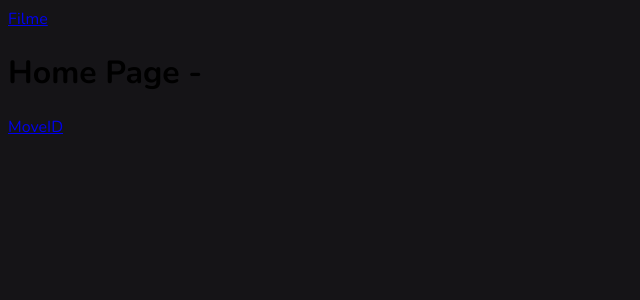
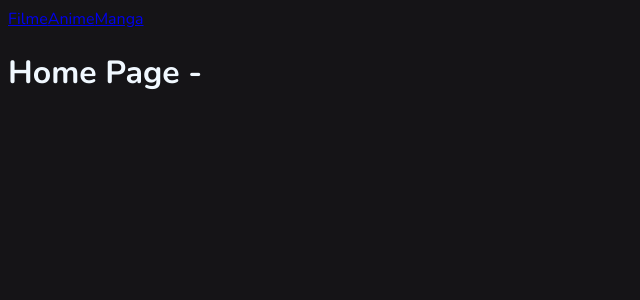
Before and after one commit to vitodent/lotus, a Vue app in the folder dinamic/: page /home/category in a window 1280 px wide. Shown: the top 300 px of the page, without its empty margins (0-640 px from the left). Built offline with nearby package versions, Linux system fonts and the light colour scheme.

Commit message:
Path Category :D

```diff
--- a/dinamic/src/App.vue
+++ b/dinamic/src/App.vue
@@ -3,7 +3,9 @@ import { RouterLink, RouterView } from 'vue-router'
 </script>
 
 <template>
-  <router-link to="/home/category">Filme</router-link>
+  <router-link to="/view/movie">Filme</router-link>
+  <router-link to="/view/anime">Anime</router-link>
+  <router-link to="/view/manga">Manga</router-link>
 
   <RouterView />
 </template>
@@ -12,5 +14,6 @@ import { RouterLink, RouterView } from 'vue-router'
   @import url('https://fonts.googleapis.com/css2?family=Nunito:ital,wght@0,200;0,300;0,400;0,500;0,600;0,700;0,800;0,900;0,1000;1,200;1,300;1,400;1,500;1,600;1,700;1,800;1,900&display=swap');
 body {
   font-family: 'Nunito', sans-serif;
+  color: aliceblue;
 }
 </style>
--- /dev/null
+++ b/dinamic/src/pages/Anime.vue
@@ -0,0 +1,2 @@
+<template><h1>Anime</h1></template>
+<script></script>
--- a/dinamic/src/pages/Home.vue
+++ b/dinamic/src/pages/Home.vue
@@ -1,6 +1,6 @@
 <template>
     <h1>Home Page - </h1>
-    <router-link to="/view/movieId">MoveID</router-link>
+    <!-- <router-link to="/view/movieId">MoveID</router-link> -->
 </template>
 <script setup>
 </script>
--- /dev/null
+++ b/dinamic/src/pages/Manga.vue
@@ -0,0 +1,2 @@
+<template><h1>Manga</h1></template>
+<script></script>
--- a/dinamic/src/router/index.js
+++ b/dinamic/src/router/index.js
@@ -1,6 +1,8 @@
 import { createRouter, createWebHistory } from 'vue-router'
 import Home from '../pages/Home.vue'
 import Movie from '../pages/Movie.vue'
+import Anime from '../pages/Anime.vue'
+import Manga from '../pages/Manga.vue'
 
 const router = createRouter({
   history: createWebHistory(import.meta.env.BASE_URL),
@@ -11,10 +13,21 @@ const router = createRouter({
       component: Home
     },
     {
-      path: '/view/movieId',
-      name: 'about',
+      path: '/view/movie',
+      name: 'Movie',
       component: Movie
-    }
+    },
+    {
+      path: '/view/anime',
+      name: 'Anime',
+      component: Anime
+    },
+    {
+      path: '/view/manga',
+      name: 'Manga',
+      component: Manga
+    },
+
   ]
 })
 
```
